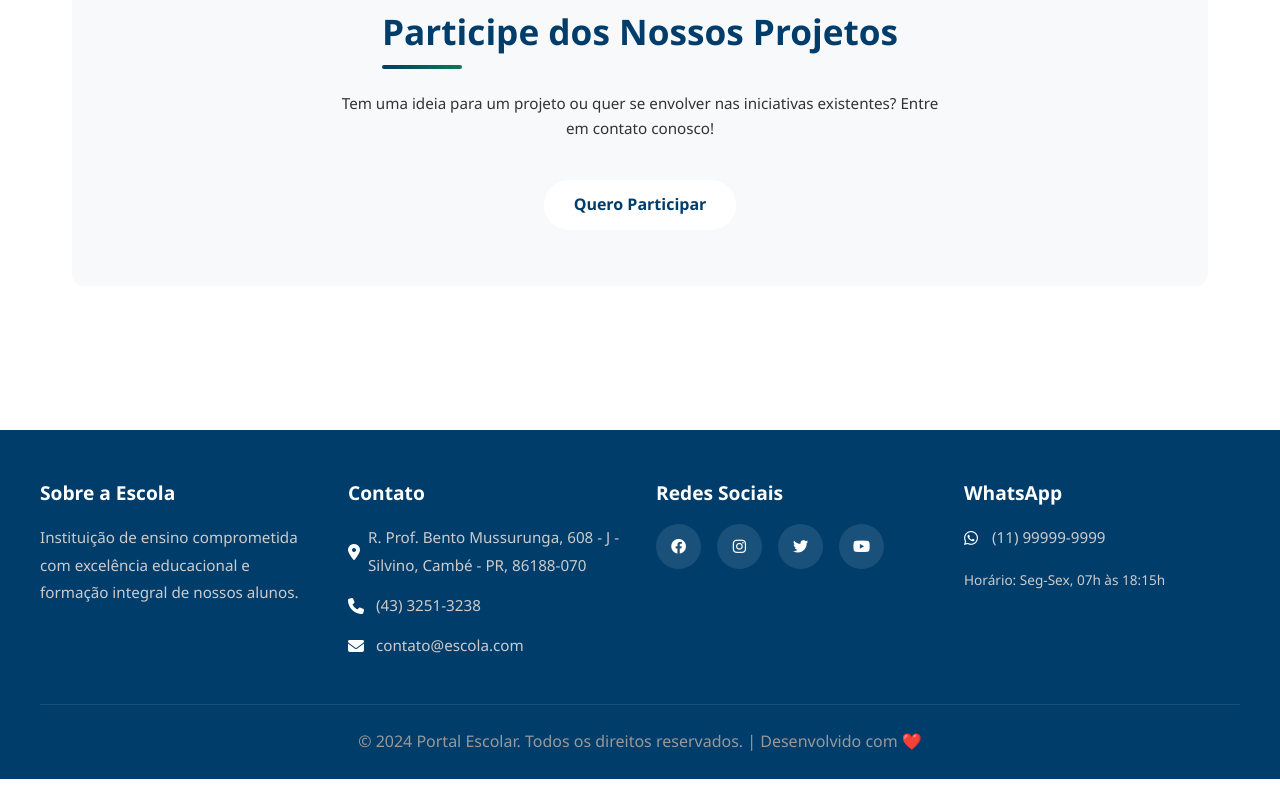
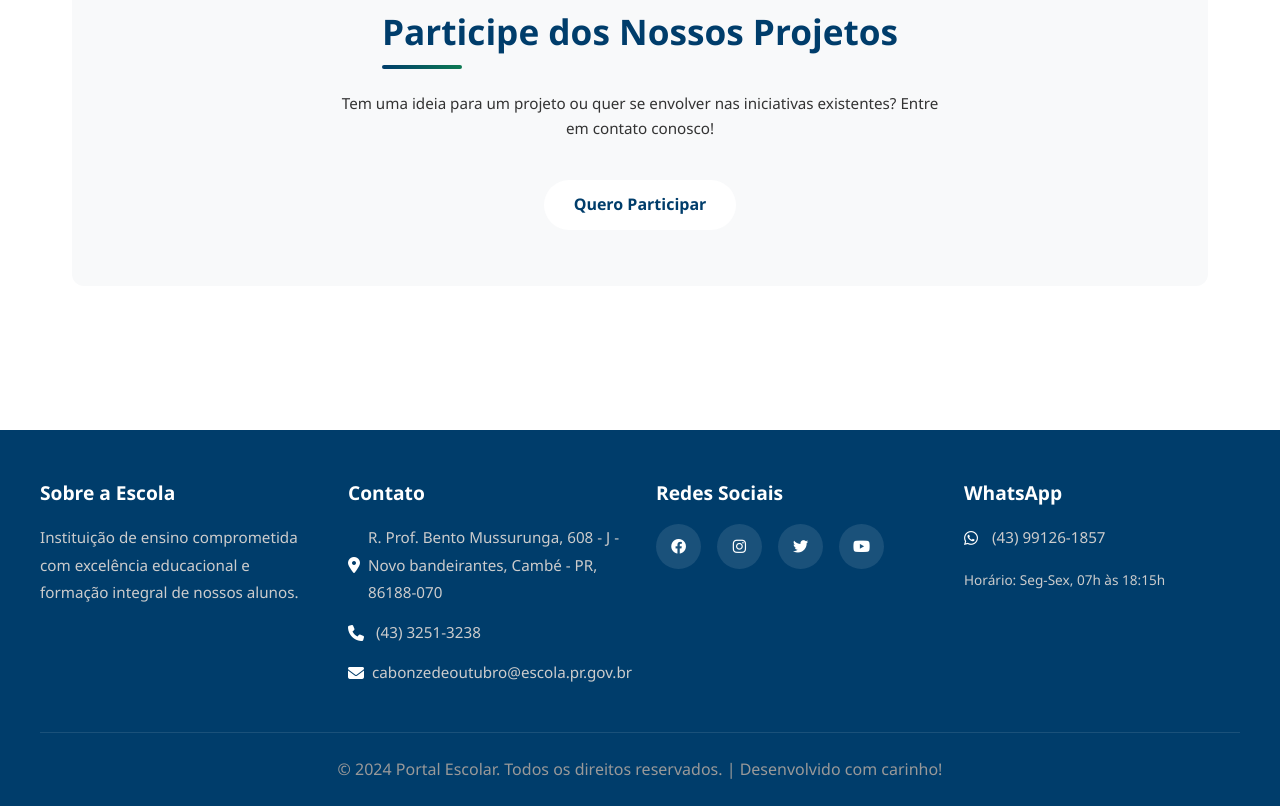
Before and after one commit to cecm11deoutubro/portal, a plain HTML site: page portfolio.html in a window 1280 px wide. Shown: the part 3227-4033 px from the top of the page. Before the commit the page ends 4006 px from the top, so only its background shows below. Drawn offline with Linux system fonts and the light colour scheme.

Commit message:
Mudei o endereço, telefone, gmail e o "desenvolvido"

```diff
--- a/portfolio.html
+++ b/portfolio.html
@@ -608,7 +608,7 @@
                     <h3>Contato</h3>
                     <div class="footer-info">
                         <i class="fas fa-map-marker-alt"></i>
-                        <p>R. Prof. Bento Mussurunga, 608 - J - Silvino, Cambé - PR, 86188-070</p>
+                        <p>R. Prof. Bento Mussurunga, 608 - J - Novo bandeirantes, Cambé - PR, 86188-070</p>
                     </div>
                     <div class="footer-info">
                         <i class="fas fa-phone"></i>
@@ -616,7 +616,7 @@
                     </div>
                     <div class="footer-info">
                         <i class="fas fa-envelope"></i>
-                        <a href="mailto:contato@escola.com">contato@escola.com</a>
+                        <a href="mailto:contato@escola.com">cabonzedeoutubro@escola.pr.gov.br</a>
                     </div>
                 </div>
 
@@ -634,14 +634,14 @@
                     <h3>WhatsApp</h3>
                     <div class="footer-info">
                         <i class="fab fa-whatsapp"></i>
-                        <a href="https://wa.me/5511999999999">(11) 99999-9999</a>
+                        <a href="https://wa.me/5511999999999">(43) 99126-1857</a>
                     </div>
                     <p style="margin-top: 1rem; font-size: 0.85rem">Horário: Seg-Sex, 07h às 18:15h</p>
                 </div>
             </div>
 
             <div class="footer-bottom">
-                <p>&copy; 2024 Portal Escolar. Todos os direitos reservados. | Desenvolvido com ❤️</p>
+                <p>&copy; 2024 Portal Escolar. Todos os direitos reservados. | Desenvolvido com carinho!</p>
             </div>
         </div>
     </footer>
```
